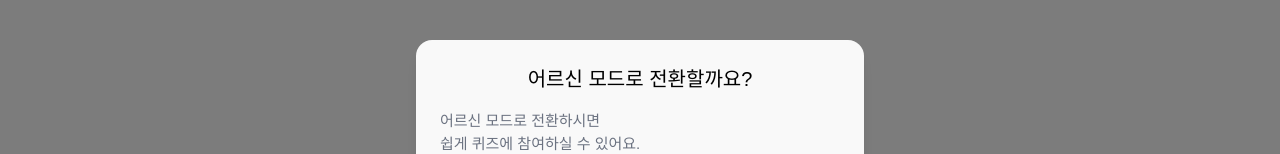
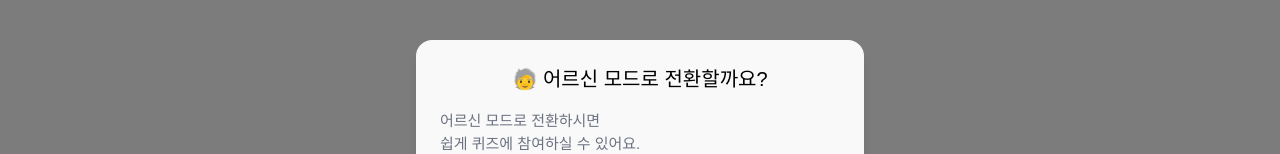
Before and after one commit to SMJ426/yoona-wedding-quiz, a Next.js app: page /quiz/explanation in a window 1280 px wide. Shown: the part 561-715 px from the top of the page. Built offline with nearby package versions, Linux system fonts and the light colour scheme; a web font is replaced by a local one.

Commit message:
style: 시니어 모드 모달 문구 이모지 추가

```diff
--- a/src/components/modal/modal/EasyModeModal.tsx
+++ b/src/components/modal/modal/EasyModeModal.tsx
@@ -23,7 +23,7 @@ const EasyModeModal: React.FC<Props> = ({ onClose }) => {
     <div className="flex flex-col justify-center h-full gap-4 width-full">
       {/* TODO : 아직 개발중  */}
       <div className="text-[20px] w-[100%] text-black">
-        <p>어르신 모드로 전환할까요?</p>
+        <p>🧓 어르신 모드로 전환할까요?</p>
         {/* <p>전환하시겠습니까?</p> */}
       </div>
 
```
